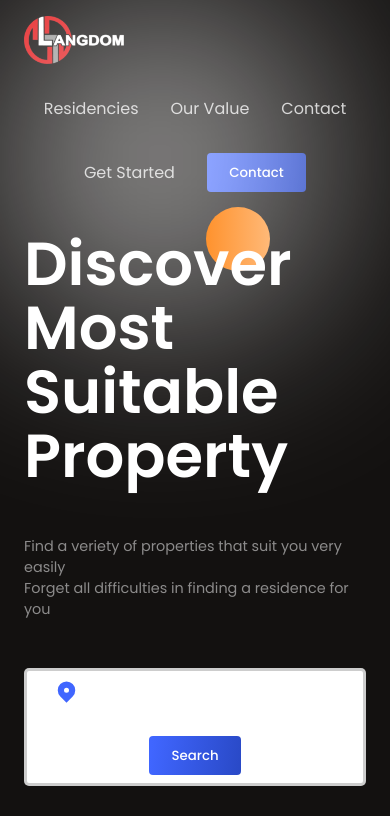
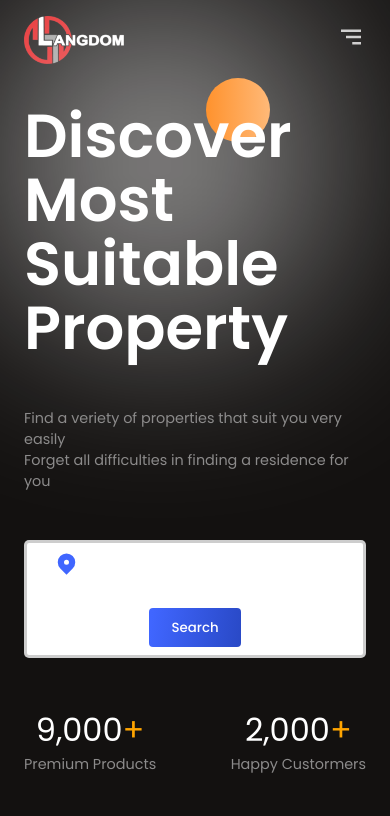
Before and after one commit to edugod/trainingReact, a React (Vite) app: page / in a window 390 px wide. Shown: the top 816 px of the page. Built offline with nearby package versions, Linux system fonts and the light colour scheme.

Commit message:
responsive

```diff
--- a/src/components/Header/Header.css
+++ b/src/components/Header/Header.css
@@ -17,3 +17,29 @@
 .h-menu>*:hover {
     cursor: pointer;
 }
+
+.menu-icon {
+    display: none;
+}
+
+@media (max-width: 768px) {
+    .menu-icon{
+        display: block;
+    }
+
+    .h-menu {
+        color: var(--black);
+        position: absolute;
+        top: 3rem;
+        right: 4rem;
+        background: white;
+        flex-direction: column;
+        font-weight: 500;
+        gap: 2rem;
+        padding: 3rem;
+        border-radius: 10px;
+        align-items: flex-start;
+        box-shadow: 0px 4px 4px rgba(0, 0, 0, 0.05);
+        transition: all 300ms ease-in;
+    }
+}
--- a/src/components/Header/Header.jsx
+++ b/src/components/Header/Header.jsx
@@ -1,20 +1,35 @@
-import React from 'react'
+import React, { useState } from 'react'
 import './Header.css'
+import { BiMenuAltRight } from 'react-icons/bi'
+import OutsideClickHandler from 'react-outside-click-handler'
 
 const Header = () => {
+	const [menuOpened, setMenuOpened] = useState(false)
+
+	const getMenuStyles = (menuOpened) => {
+		if (document.documentElement.clientWidth <= 800) {
+			return {right: !menuOpened && '-100%'}
+		}
+	}
+
 	return (
 		<section className='h-wrapper'>
 			<div className='flexCenter paddings innerWidth h-container'>
 				<img src='./logocrop_resize.png' alt='logo' width={100} />
 
-				<div className='flexCenter h-menu'>
+				<OutsideClickHandler onOutsideClick={()=>setMenuOpened(false)}>
+				<div className='flexCenter h-menu' style={getMenuStyles(menuOpened)}>
 					<a href=''>Residencies</a>
 					<a href=''>Our Value</a>
 					<a href=''>Contact</a>
 					<a href=''>Get Started</a>
 					<button className='button'>
-					<a href=''>Contact</a>
+						<a href=''>Contact</a>
 					</button>
+				</div>
+				</OutsideClickHandler>
+				<div className='menu-icon' onClick={() => setMenuOpened((prev) => !prev)}>
+					<BiMenuAltRight size={30} />
 				</div>
 			</div>
 		</section>
```
